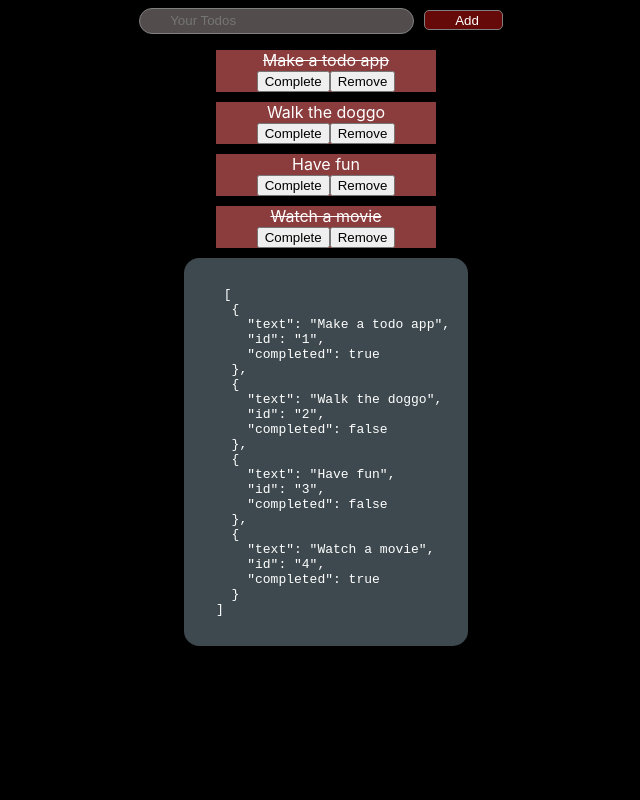
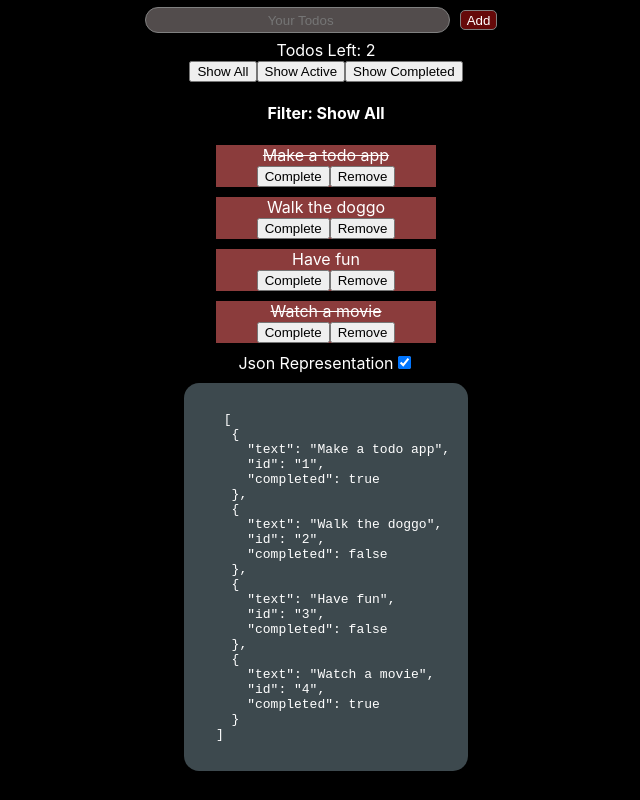
Before and after one commit to bpurkuti/react-todo-app, a React (Create React App) app: page / in a window 1280 px wide. Shown: the whole page, without its empty margins (314-954 px from the left). Built offline with nearby package versions, Linux system fonts and the light colour scheme.

Commit message:
Filter todoList/Json/List remaining

```diff
--- a/src/components/Todo.tsx
+++ b/src/components/Todo.tsx
@@ -5,6 +5,9 @@ interface Props {
     id: string
     completed: boolean
     toggleComplete: ToggleComplete
+    handleRemove: HandleRemove
+
+
 }
 
 
@@ -12,11 +15,11 @@ const Todo: React.FC<Props> = (Props) => {
     return (
         <div className="todo_container">
             <div>
-                <li className={Props.completed ? ("complete") : ("")}>
+                <li className={Props.completed ? ("complete") : ("")} onClick={() => Props.toggleComplete(Props.id)} >
                     {Props.text}
                 </li>
                 <button onClick={() => Props.toggleComplete(Props.id)}> Complete</button>
-                <button> Remove </button>
+                <button onClick={() => Props.handleRemove(Props.id)}> Remove </button>
             </div>
 
 
--- a/src/components/TodoList.tsx
+++ b/src/components/TodoList.tsx
@@ -3,25 +3,14 @@ import '../styles.css';
 import TodoForm from './TodoForm'
 import initialTodos from '../Data/initialTodos.json';
 import Todo from './Todo';
-/*
-1. Add Todo
-2, Display Todo
-3. Cross-off Todo/Mark as completed
-4. Show # of active todo
-5. Filter by All/Active/Complete
-6. Delete Todo
-7. Delete all completed
-    - Show only if at least one todo is completed
-8. Button to toggle all on or off
- */
 
-// interface FormControlEvent extends React.FormEvent<HTMLFormElement> {
-//     target: HTMLFormElement;
-// }
+
 
 
 const TodoList = () => {
     const [todos, setTodos] = useState(initialTodos);
+    const [filter, setFilter] = useState('Show All');
+    const [toggleJson, setToggleJson] = useState(true);
 
     const addTodo = (text: string, id: string, completed: boolean) => {
         if (!text.length) {
@@ -42,8 +31,31 @@ const TodoList = () => {
                         // id: todo.id,
                         // completed: !todo.completed
                         ...todo, completed: !todo.completed
+                    };
+                }
+                else {
+                    return todo;
+                }
+            })
+        );
+
+    }
+
+    const completeAll = () => {
 
 
+    }
+
+    const handleRemove = (id: string) => {
+        setTodos((prevState) =>
+            prevState.map(todo => {
+                if (todo.id === id) {
+                    return {
+                        //Same as
+                        // text: todo.text,
+                        // id: todo.id,
+                        // completed: !todo.completed
+                        ...todo, completed: !todo.completed
                     };
                 }
                 else {
@@ -58,12 +70,67 @@ const TodoList = () => {
         <div>
             <TodoForm addTodo={addTodo} />
 
-            {todos.map(todo =>
-                <Todo key={todo.id} id={todo.id} completed={todo.completed} toggleComplete={toggleComplete} text={todo.text} />
-            )}
+            <div> Todos Left: {todos.filter(todo => !todo.completed).length} </div>
+
+            <button onClick={() => setFilter("Show All")}> Show All </button>
+            <button onClick={() => setFilter("Show Active")}> Show Active </button>
+            <button onClick={() => setFilter("Show Complete")}> Show Completed </button>
+
+            <h4> Filter: {filter}</h4>
+
+            {filter === "Show All" ?
+                (todos.map(todo =>
+                    <Todo
+                        key={todo.id}
+                        id={todo.id}
+                        completed={todo.completed}
+                        toggleComplete={toggleComplete}
+                        handleRemove={handleRemove}
+                        text={todo.text} />
+                )) :
+                (filter == "Show Active" ?
+                    (todos.filter(todo => !todo.completed).map(todo =>
+                        <Todo
+                            key={todo.id}
+                            id={todo.id}
+                            completed={todo.completed}
+                            toggleComplete={toggleComplete}
+                            handleRemove={handleRemove}
+                            text={todo.text} />
+                    )) :
+                    (todos.filter(todo => todo.completed).map(todo =>
+                        <Todo
+                            key={todo.id}
+                            id={todo.id}
+                            completed={todo.completed}
+                            toggleComplete={toggleComplete}
+                            handleRemove={handleRemove}
+                            text={todo.text} />
+                    )))}
 
 
-            <p id="json"><pre> {JSON.stringify(todos, null, 2)} </pre></p>
+            {/* Json representation */}
+
+            <div>
+                Json Representation
+                <input type="checkbox" onClick={() => setToggleJson(!toggleJson)} checked={toggleJson} />
+            </div>
+
+            {toggleJson ? (<div className="show_json">
+
+                {filter === "Show All" ?
+                    (<p id="json"><pre> {JSON.stringify(todos, null, 2)} </pre></p>) :
+                    (filter == "Show Active" ?
+                        (
+                            <p id="json"><pre> {JSON.stringify(todos.filter(todo => !todo.completed), null, 2)} </pre></p>
+                        ) :
+                        (
+                            <p id="json"><pre> {JSON.stringify(todos.filter(todo => todo.completed), null, 2)} </pre></p>
+                        )
+                    )
+                }
+
+            </div>) : ("")}
 
 
 
--- a/src/styles.css
+++ b/src/styles.css
@@ -27,15 +27,16 @@ li {
 	outline: 0;
 	background-color: #524c4c;
 	color: white;
-	width: 220px;
+	width: 250px;
 	align-self: center;
+	text-align: center;
 }
 
 .search_btn {
 	border: 1px solid grey;
 	border-radius: 5px;
 	height: 20px;
-	padding: 2px 23px 2px 30px;
+	padding: 2px 23px -100px 30px;
 	margin: 10px;
 	outline: 0;
 	background-color: #660909;
@@ -60,3 +61,7 @@ p {
 pre {
 	text-align: justify;
 }
+
+.show_json {
+	display: block;
+}
```
Also changed, not shown: src/react-app-env.d.ts (+1 -7 lines), 2 other files (tests, documents, lock files or other folders).
